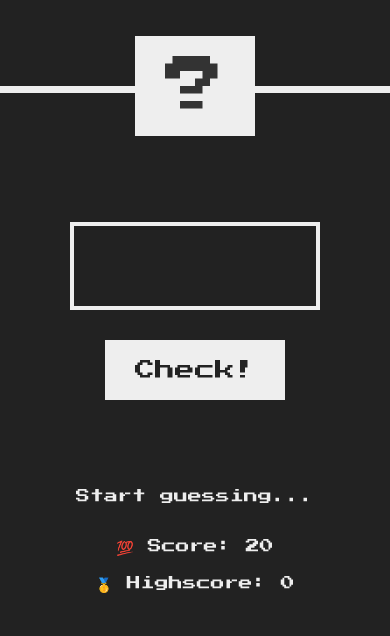
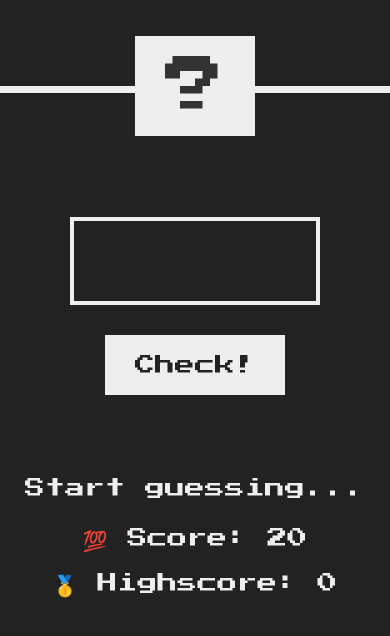
Before and after one commit to 0nefarius/guess-my-number, a plain HTML site: page index.html in a window 390 px wide. Shown: the part 160-796 px from the top of the page. Drawn offline with Linux system fonts and the light colour scheme.

Commit message:
Responding to smaller tablets/smartphones

```diff
--- a/style.css
+++ b/style.css
@@ -177,8 +177,4 @@ h1 {
   .message {
     margin-bottom: 2rem;
   }
-
-  p {
-    font-size: 1.4rem;
-  }
 }
```
